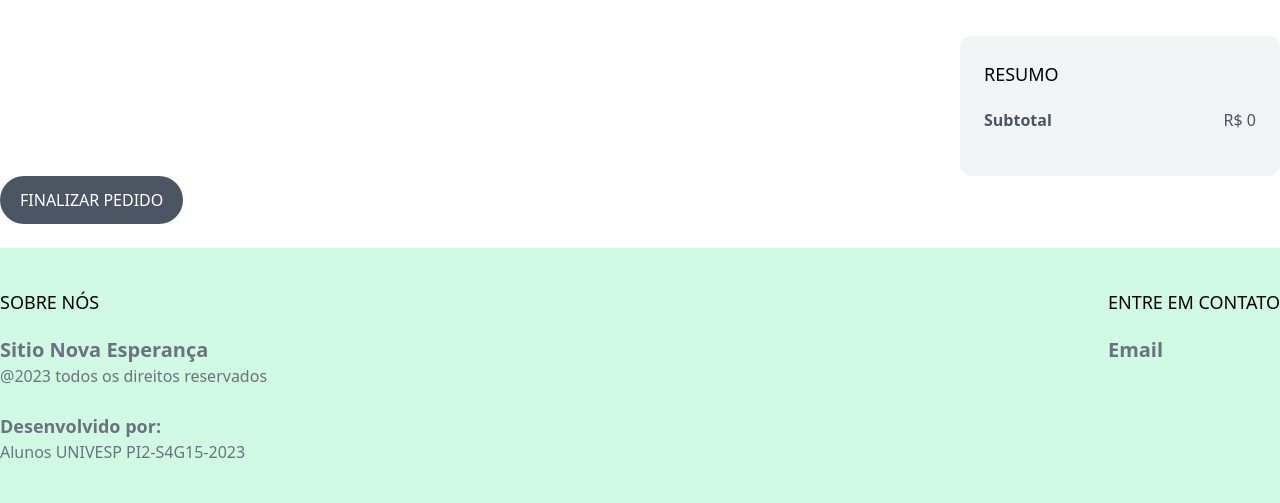
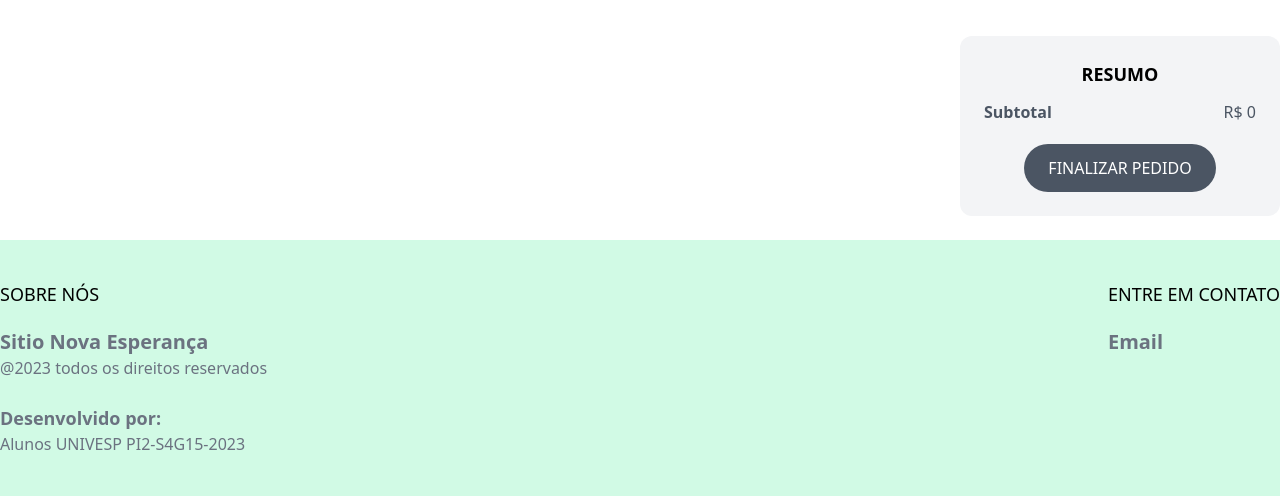
Before and after one commit to CodeVanzi/Django-Marketplace-Sitio, a Django app: page /cart/ in a window 1280 px wide. Shown: the part 77-580 px from the top of the page. Run offline with Django 4.2, Linux system fonts and the light colour scheme; some libraries are stand-ins or nearby versions.

Commit message:
cart layout

```diff
--- a/marketplace_sitio/cart/templates/cart/cart.html
+++ b/marketplace_sitio/cart/templates/cart/cart.html
@@ -4,7 +4,7 @@
 
 <div    class="max-w-7xl mx-auto flex flex-wrap items-start py-6 px-6 xl:px-0">
 
-    <div class="products w-full lg:w-3/4">
+    <div class="products w-full mt-3 lg:w-3/4">
         {% for item in cart %}
 
         {% include 'cart/partials/cart_item.html'%}
@@ -13,16 +13,17 @@
     </div>
 
     <div    class="summary w-full lg:w-1/4 p-6 bg-gray-100 rounded-xl mt-3">
-        <h2 class="uppercase text-lg mb-5">Resumo</h2>
+        <h2 class="uppercase text-lg font-semibold mb-3 text-center">Resumo</h2>
         <div class="flex justify-between mb-5">
             <span class="font-semibold text-gray-600">Subtotal</span>
             {% include 'cart/partials/cart_total.html'%}
         </div>
+        <div class="flex flex-wrap items-center justify-center ">
+            <a href="{% url 'checkout' %}" class="w-48 bg-gray-600 hover:bg-emerald-800 text-white uppercase py-3 px-5 rounded-full text-center">Finalizar pedido</a>
+        </div>
     </div>
 
-    <div class="flex flex-wrap items-center">
-        <a href="{% url 'checkout' %}" class="w-full bg-gray-600 hover:bg-emerald-800 text-white uppercase py-3 px-5 rounded-full text-center">Finalizar pedido</a>
-    </div>
+
 
 </div>
 
```
